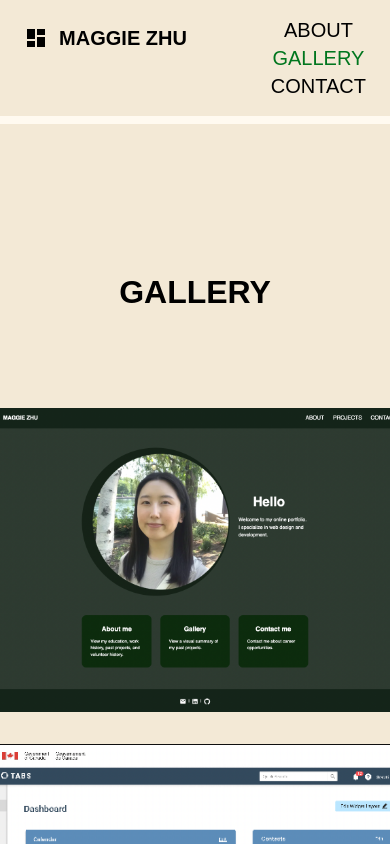
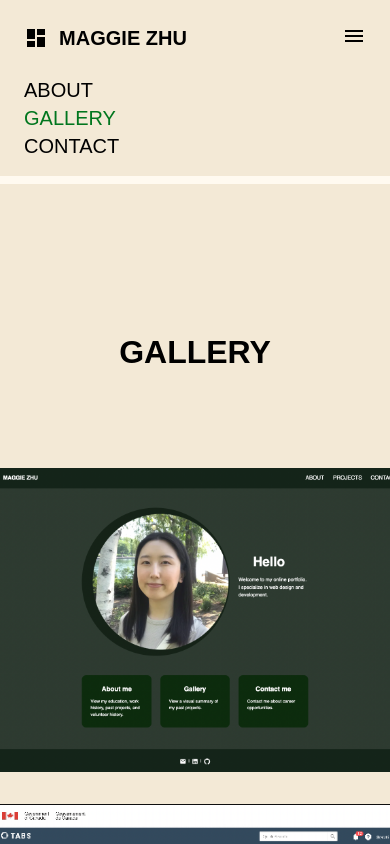
Before and after one commit to avocadoes/profile, a Next.js app: page /work in a window 390 px wide. Shown: the top 844 px of the page. Built offline with nearby package versions, Linux system fonts and the light colour scheme.

Commit message:
add menu to header

```diff
--- a/pages/components/header.js
+++ b/pages/components/header.js
@@ -1,22 +1,49 @@
+import { useState, useEffect } from 'react'
 import Link from 'next/link'
 import DashboardIcon from '@mui/icons-material/Dashboard'
+import MenuIcon from '@mui/icons-material/Menu';
 import { useRouter } from 'next/router'
 import styles from '../../styles/header.module.scss'
 
 export default function Header() {
+    const [show, setShow] = useState(true);
+
+    const handleClick = () => {
+        setShow(!show)
+    }
+
+    useEffect(() => {console.log(show)}, [show])
+
     let about = styles.tab
     let work = styles.tab
     let contact = styles.tab
 
     const route = useRouter().pathname
 
-    if (route == "/about") {
+    if (route === "/about") {
         about += ' ' + styles.current
-    } else if (route == "/work") {
+    } else if (route === "/work") {
         work += ' ' + styles.current
-    } else if (route == "/contact") {
+    } else if (route === "/contact") {
         contact += ' ' + styles.current
     }
+
+    const aboutTab = (
+        <Link href="/about">
+            <a className={about}>ABOUT</a>
+        </Link>
+    )
+    const workTab = (
+        <Link href="/work">
+            <a className={work}>GALLERY</a>
+        </Link>
+    )
+    const contactTab = (
+        <Link href="/contact">
+            <a className={contact}>CONTACT</a>
+        </Link>
+    )
+
     return (
         <div className={styles.container}>
             <Link href="/">
@@ -24,17 +51,22 @@ export default function Header() {
                     <DashboardIcon />&nbsp; MAGGIE ZHU
                 </a>
             </Link>
+            <button className={styles.menu} onClick={handleClick}>
+                <MenuIcon />
+            </button>
             <span className={styles.tabs}>
-                <Link href="/about">
-                    <a className={about}>ABOUT</a>
-                </Link>
-                <Link href="/work">
-                    <a className={work}>GALLERY</a>
-                </Link>
-                <Link href="/contact">
-                    <a className={contact}>CONTACT</a>
-                </Link>
+                {aboutTab}
+                {workTab}
+                {contactTab}
             </span>
+            {show && (
+            <span className={styles.mobile}>
+                {aboutTab}
+                {workTab}
+                {contactTab}
+            </span>
+            )}
+
         </div>
     )
 }
--- a/styles/header.module.scss
+++ b/styles/header.module.scss
@@ -13,7 +13,7 @@
     display: flex;
     margin: 1rem;
     align-items: center;
-    justify-content: center;
+    justify-content: flex-start;
     font-weight: bold;
     min-width: fit-content;
 }
@@ -30,6 +30,10 @@
     margin: 1rem;
     align-items: center;
     justify-content: center;
+}
+
+.menu, .mobile{
+    display: none;
 }
 
 .current {
@@ -61,9 +65,29 @@
 }
 
 @media (max-width: 35rem) {
+    .container {
+        display: grid;
+        grid-template-columns: 2fr 1fr;
+    }
+    .menu {
+        display: flex;
+        justify-content: flex-end;
+        margin: 1rem;
+        * {
+            font-size: 1.5rem;
+        }
+    }
     .tabs {
+        display: none;
+    }
+    .mobile {
+        display: flex;
+        justify-content: center;
+        align-items: center;
+        width: fit-content;
         flex-direction: column;
         margin: 0.5rem 0;
+        align-items: flex-start;
     }
     .tab {
         margin: 0rem 1rem;
```
